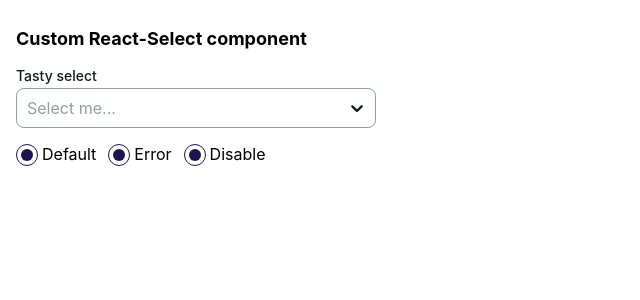
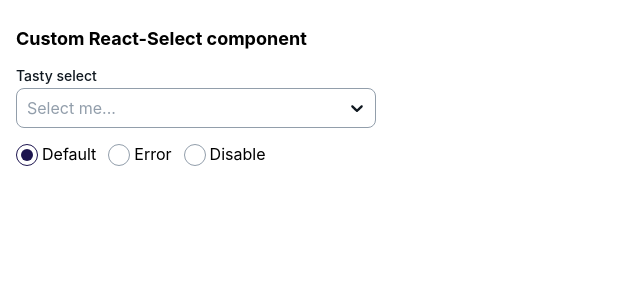
Before and after one commit to Vitaliytheone/Customing_of_react-select-ts-, a React (Create React App) app: page / in a window 1280 px wide. Shown: the top 300 px of the page, without its empty margins (0-640 px from the left). Built offline with nearby package versions, Linux system fonts and the light colour scheme.

Commit message:
state switcher

```diff
--- a/src/App.tsx
+++ b/src/App.tsx
@@ -1,17 +1,37 @@
-import React from "react";
+import { useState } from "react";
 import { Layout, Radio, Select } from "./components";
-import { selectOptions, radioData } from "./data";
+import { selectOptions, radioData, errorText } from "./data";
 
 const { Wrapper, RadioWrap, Title } = Layout;
 
 function App() {
+    const [variant, setVariant] = useState(1);
+    const onChange = (value: number) => () => {
+        setVariant(value);
+    };
     return (
         <Wrapper>
             <Title>Custom React-Select component</Title>
-            <Select label="Tasty select" placeholder="Select me..." options={selectOptions} />
+            <Select
+                label="Tasty select"
+                placeholder="Select me..."
+                error={variant === 2}
+                disabled={variant === 3}
+                errorText={errorText}
+                options={selectOptions}
+            />
             <RadioWrap>
                 {radioData().map((item, idx) => {
-                    return <Radio key={idx} label={item.label} checked />;
+                    const { label, value } = item;
+                    return (
+                        <Radio
+                            id={String(idx)}
+                            key={idx}
+                            label={label}
+                            checked={variant === value}
+                            onChange={onChange(value)}
+                        />
+                    );
                 })}
             </RadioWrap>
         </Wrapper>
--- a/src/components/select/index.tsx
+++ b/src/components/select/index.tsx
@@ -35,7 +35,7 @@
                 }}
                 styles={customStyles as StylesConfig<any>}
             />
-            {errorText && <ErrorText>{errorText}</ErrorText>}
+            {error && errorText && <ErrorText>{errorText}</ErrorText>}
         </Wrapper>
     );
 };
--- a/src/data.ts
+++ b/src/data.ts
@@ -4,16 +4,22 @@
     { value: "vanilla", label: "Vanilla" },
 ];
 
+export const errorText = 'Some fake error text...';
+
 export const radioData = () => {
     return [
         {
-            label: "Default"
+            label: "Default",
+            value: 1
         },
         {
-            label: "Error"
+            label: "Error",
+            value: 2
         },
         {
-            label: "Disable"
+            label: "Disable",
+            value: 3
+
         }
     ]
 }
```
